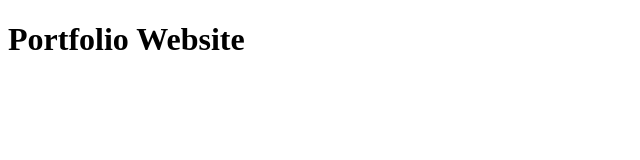
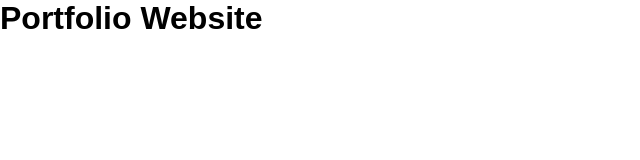
Before and after one commit to BryanOnwas/portfolio-site, a plain HTML site: page index.html in a window 1280 px wide. Shown: the whole page, without its empty margins (0-640 px from the left). Drawn offline with Linux system fonts and the light colour scheme.

Commit message:
Added basic CSS styles

```diff
--- a/index.html
+++ b/index.html
@@ -5,11 +5,21 @@
   <meta charset="UTF-8">
   <meta name="viewport" content="width=device-width, initial-scale=1.0">
   <meta http-equiv="X-UA-Compatible" content="ie=edge">
-  <title></title>
+  <title>Portfolio</title>
+  <link rel="stylesheet" href="styles/style.css">
 </head>
 
 <body>
-  <h1>Portfolio Website</h1>
+  <header>
+    <h1>Portfolio Website</h1>
+  </header>
+
+  <main>
+
+  </main>
+  <footer>
+
+  </footer>
 </body>
 
 </html>
--- /dev/null
+++ b/styles/style.css
@@ -0,0 +1,16 @@
+* {
+  margin: 0;
+  padding: 0;
+  box-sizing: border-box;
+  backface-visibility: hidden;
+  user-select: none;
+}
+
+* > .container {
+  overflow: hidden;
+}
+
+body {
+  font-family: Arial, Helvetica, sans-serif;
+  min-width: 360px;
+}
```
